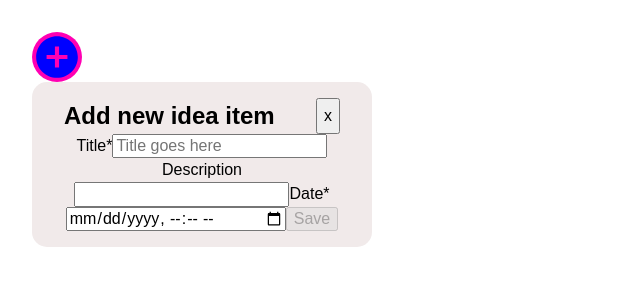
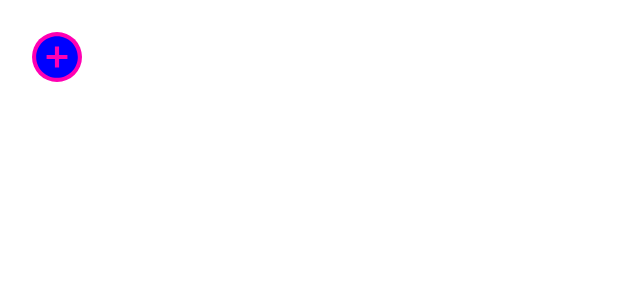
Before and after one commit to yurikorock/CalendarEvents, a React (Vite) app: page / in a window 1280 px wide. Shown: the top 300 px of the page, without its empty margins (0-640 px from the left). Built offline with nearby package versions, Linux system fonts and the light colour scheme.

Commit message:
feat:Add open and close FormIdea

```diff
--- a/src/App.jsx
+++ b/src/App.jsx
@@ -1,12 +1,14 @@
+import { useState } from "react";
 import "./App.css";
 import FormIdea from "./components/FormIdea/FormIdea.jsx";
 import UserBar from "./components/UserBar/UserBar.jsx";
 
 function App() {
+  const [open, setIsOpen] = useState(false);
   return (
     <>
-      <UserBar />
-      <FormIdea/>
+      <UserBar setIsOpen={setIsOpen}/>
+      {open && <FormIdea setIsOpen={setIsOpen}/>}
     </>
   );
 }
--- a/src/components/FormIdea/FormIdea.jsx
+++ b/src/components/FormIdea/FormIdea.jsx
@@ -1,7 +1,7 @@
 import { useState } from "react";
 import css from "./FormIdea.module.css";
 
-export default function FormIdea() {
+export default function FormIdea({setIsOpen}) {
   const [title, setTitle] = useState("");
   const [descr, setDescr] = useState("");
   const [datetime, setDatetime] = useState("");
@@ -23,7 +23,7 @@ export default function FormIdea() {
       <form onSubmit={handleSubmit}>
         <div className={css.form_name}>
           <h2>Add new idea item</h2>
-          <button type="button">x</button>
+          <button type="button" onClick={()=>setIsOpen(false)}>x</button>
         </div>
 
         <label htmlFor="title">
--- a/src/components/UserBar/UserBar.jsx
+++ b/src/components/UserBar/UserBar.jsx
@@ -1,14 +1,15 @@
+
 import FormIdea from "../FormIdea/FormIdea.jsx";
 import css from "./UserBar.module.css";
 import { MdAddCircle } from "react-icons/md";
 
-export default function UserBar() {
+export default function UserBar({setIsOpen}) {
+
   return (
-    <div className={css.userbar_container}>
+    <div className={css.userbar_container} onClick={()=>setIsOpen(true)}>
       <button className={css.btn}>
         <MdAddCircle className={css.btn_icon} />
       </button>
-
     </div>
   );
 }
```
